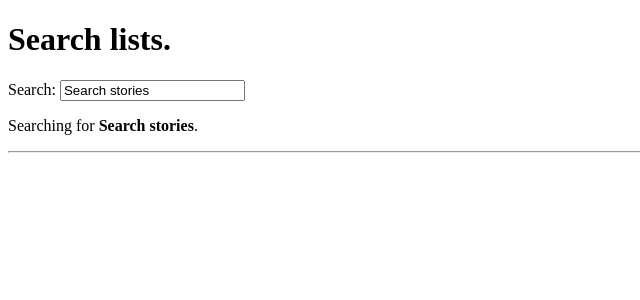
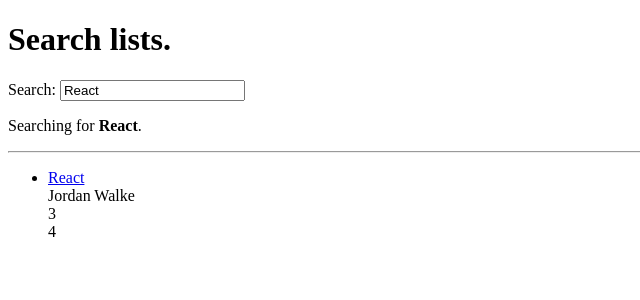
Before and after one commit to GeorgeHarland/road-to-react, a React (Create React App) app: page / in a window 1280 px wide. Shown: the top 300 px of the page, without its empty margins (0-640 px from the left). Built offline with nearby package versions, Linux system fonts and the light colour scheme.

Commit message:
implemented custom hook

```diff
--- a/src/App.js
+++ b/src/App.js
@@ -1,6 +1,18 @@
 import React from 'react';
 import Search from './components/Search';
 import List from './components/List';
+
+const useSemiPersistentState = (key, initialState) => {
+  const [value, setValue] = React.useState(
+    localStorage.getItem(key) || initialState
+  );
+
+  React.useEffect(() => {
+    localStorage.setItem(key, value)
+  }, [value, key])
+
+  return [value, setValue]
+}
 
 const App = () => {
 
@@ -24,11 +36,7 @@
   ]
 
   // Stores the last search in the browser (+ 2nd part of handleSearch)
-  const [searchTerm, setSearchTerm] = React.useState(localStorage.getItem('search') ?? 'Search stories');
-
-  React.useEffect(() => {
-    localStorage.setItem('search', searchTerm)
-  }, [searchTerm])
+  const [searchTerm, setSearchTerm] = useSemiPersistentState('search','React')
 
   const handleSearch = (event) => {
     setSearchTerm(event.target.value)
```
Also changed, not shown: src/components/Search.js (indentation only).
